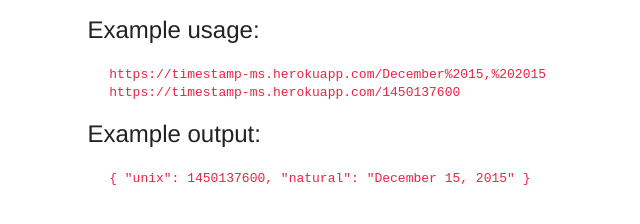
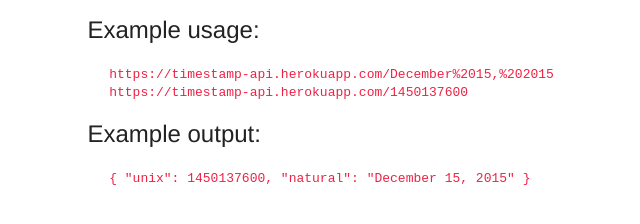
Before and after one commit to LauraBrandt/timestamp-api, a website: page index.html in a window 1280 px wide. Shown: the part 260-484 px from the top of the page, 9-649 px from the left. Drawn offline with Linux system fonts and the light colour scheme.

Commit message:
fine tuning

```diff
--- a/index.html
+++ b/index.html
@@ -3,6 +3,7 @@
 <head>
     <meta charset="UTF-8">
     <link rel="stylesheet" type="text/css" href="style.css" />
+	<title>Timestamp Microservice</title>
 </head>
 <body>
     <div class='container'>
@@ -15,8 +16,8 @@
         </ol>
     </h3>
     <h2>Example usage:</h2>
-    <code>https://timestamp-ms.herokuapp.com/December%2015,%202015</code><br/>
-    <code>https://timestamp-ms.herokuapp.com/1450137600</code>
+    <code>https://timestamp-api.herokuapp.com/December%2015,%202015</code><br/>
+    <code>https://timestamp-api.herokuapp.com/1450137600</code>
     <h2>Example output:</h2>
     <code>{ "unix": 1450137600, "natural": "December 15, 2015" }</code>
     </div>
```
